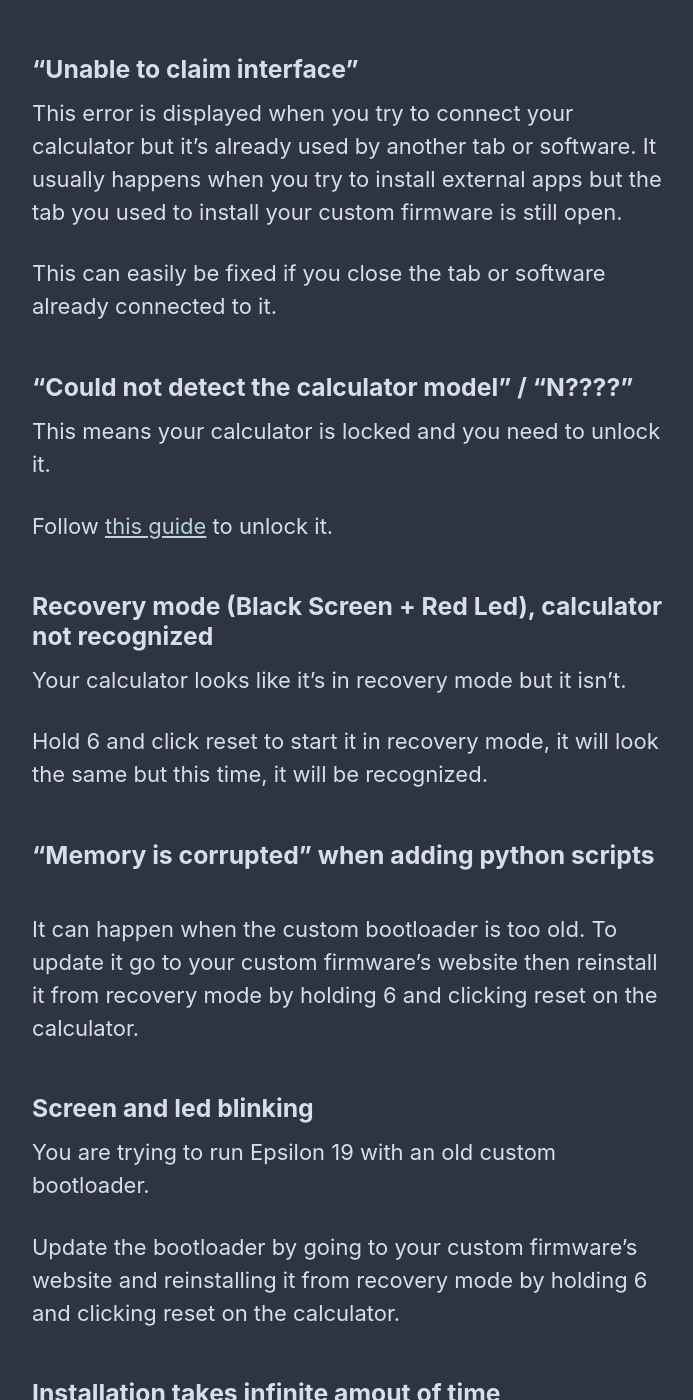
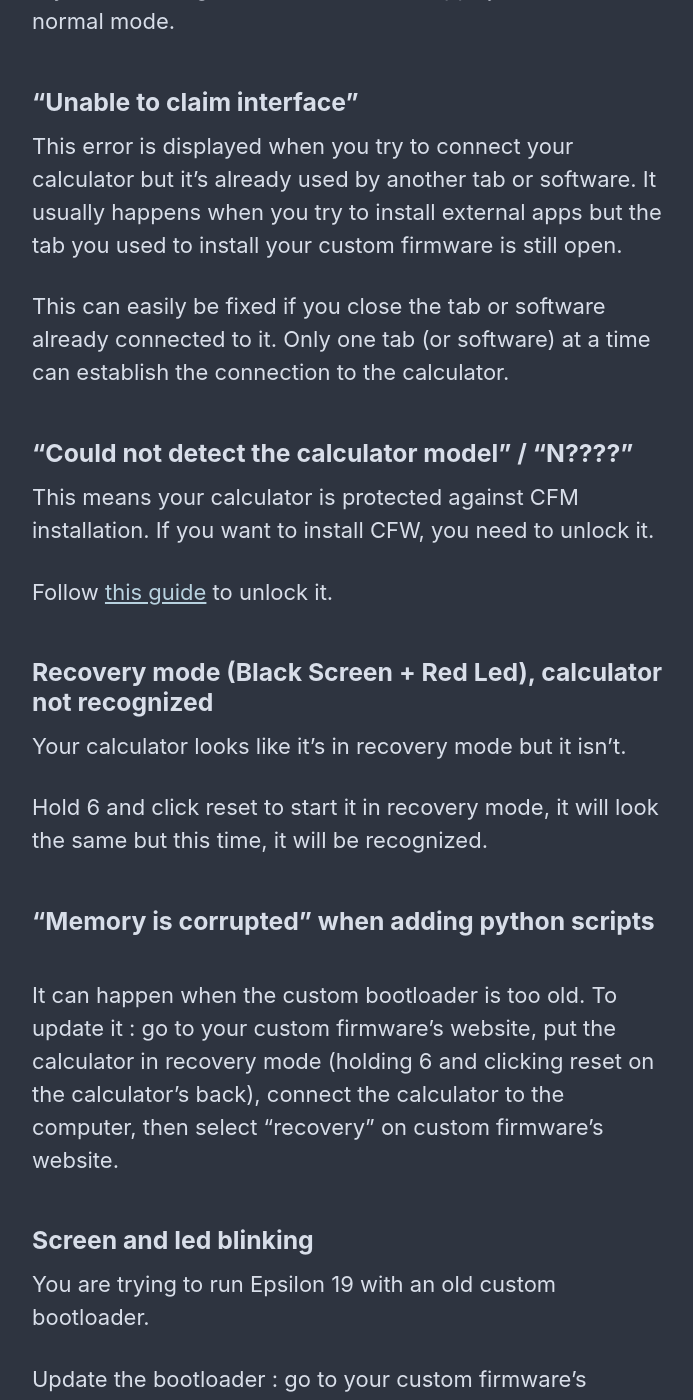
Before and after one commit to Omega-Numworks/Omega-Guide, a Jekyll site: the page built from _pages/en_US/troubleshooting.md, in a window 1280 px wide and 1400 px high, scrolled down 2952 px. Shown: the whole window, without its empty margins (290-983 px from the left). Built offline with Jekyll 4.4.1, drawn with Linux system fonts in a browser that asks for light colours; comment, search, counter and statistics services are not loaded; some of the changed text lies outside the part shown.

Commit message:
Modif mineures troubleshooting.md

```diff
--- a/_pages/en_US/troubleshooting.md
+++ b/_pages/en_US/troubleshooting.md
@@ -6,9 +6,9 @@ title: "Troubleshooting"
 
 ### Black screen and red LED
 
-Your calculator is in Recovery mode, it's waiting to recieve a firmware, so it's unlocked. **If you update from Numworks' website, your calculator will be locked**
+Your calculator is in Recovery mode, it's waiting to receive a firmware, so it's unlocked. **If you update from Numworks' website, your calculator will be locked**
 
-[Choose a CFW](choose-a-cfw) to install on your calculator. (If you want to install Epsilon without locking your calculator, install a compatible CFW)
+[Choose a CFW](choose-a-cfw) to install on your calculator. (If you want to install Epsilon without locking your calculator, install first a compatible CFW while in recovery mode, then install Epsilon while NOT in recovery mode)
 
 ### Black screen, yellow cable, and `numworks.com/rescue`
 
@@ -56,11 +56,11 @@ Try to use the right mode, for external apps just run it in normal mode.
 
 This error is displayed when you try to connect your calculator but it's already used by another tab or software. It usually happens when you try to install external apps but the tab you used to install your custom firmware is still open.
 
-This can easily be fixed if you close the tab or software already connected to it.
+This can easily be fixed if you close the tab or software already connected to it. Only one tab (or software) at a time can establish the connection to the calculator.
 
 ### "Could not detect the calculator model" / "N????"
 
-This means your calculator is locked and you need to unlock it.
+This means your calculator is protected against CFM installation. If you want to install CFW, you need to unlock it.
 
 Follow [this guide](get-started) to unlock it.
 
@@ -72,13 +72,13 @@ Hold 6 and click reset to start it in recovery mode, it will look the same but t
 
 ### "Memory is corrupted" when adding python scripts
 
-It can happen when the custom bootloader is too old. To update it go to your custom firmware's website then reinstall it from recovery mode by holding 6 and clicking reset on the calculator.
+It can happen when the custom bootloader is too old. To update it : go to your custom firmware's website, put the calculator in recovery mode (holding 6 and clicking reset on the calculator's back), connect the calculator to the computer, then select "recovery" on custom firmware's website.
 
 ### Screen and led blinking
 
 You are trying to run Epsilon 19 with an old custom bootloader.
 
-Update the bootloader by going to your custom firmware's website and reinstalling it from recovery mode by holding 6 and clicking reset on the calculator.
+Update the bootloader : go to your custom firmware's website, put the calculator in recovery mode (holding 6 and clicking reset on the calculator's back), connect the calculator to the computer,  then select "recovery" on custom firmware's website.
 
 ### Installation takes infinite amout of time
 
@@ -125,14 +125,15 @@ This can happen on Windows and Linux:
 
 Upsilon tends to crash when you start it and the calculator is connected to a PC. Disconnect it before starting.
 
-### Dualboot, KhiCAS makes the calculator crash
+### In Dualboot, KhiCAS makes the calculator crash
 
 KhiCAS is a heavy app and dual-booting with this app installed is not possible.
 
-You may have installed KhiCAS then Epsilon which erased a part of KhiCAS, preventing it from starting.
+You may have installed KhiCAS, then Epsilon, which erased a part of KhiCAS, preventing it from starting.
+If you want to use KhiCAS, you will need to reinstall it.
 
-To use KhiCAS, you will need to reinstall it.
-
+You may have installed a KhiCAS version incompatible with your custom firmware (example : using Upsilon, and a KhiCAS installed from Omega website, or B. Parisse website).
+In this case, re-install KhiCAS from your custom firmware website (example : from Upsilon website if you use Upsilon custom firmware).
 ___
 
 ### Is you error not listed ? The provided solution didn't fix your problem ? Don't hesitate to ask on the [Omega Discord](https://discord.gg/X2TWhh9)
```
